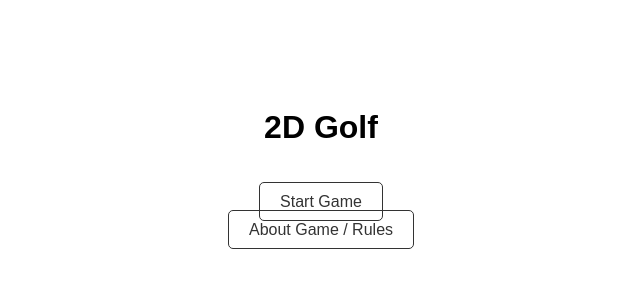
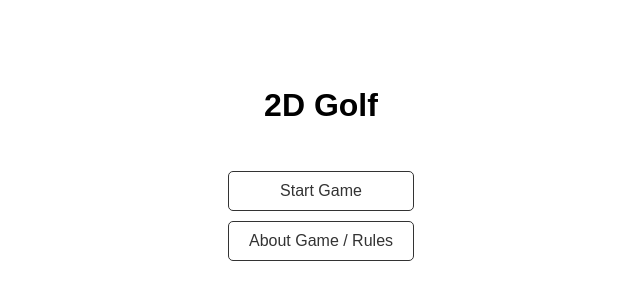
Before and after one commit to jdnick27/js-games, a plain HTML site: page index.html in a window 1280 px wide. Shown: the part 224-524 px from the top of the page, without its empty margins (319-959 px from the left). Drawn offline with Linux system fonts and the light colour scheme.

Commit message:
Fix menu button spacing (#31)

```diff
--- a/style.css
+++ b/style.css
@@ -85,7 +85,7 @@ html, body {
 }
 
 #menu li {
-    margin: 10px 0;
+    margin: 0;
 }
 
 #menu a {
@@ -94,6 +94,8 @@ html, body {
     border: 1px solid #333;
     padding: 10px 20px;
     border-radius: 5px;
+    display: block;
+    margin: 10px 0;
 }
 
 #menu a:hover {
```
